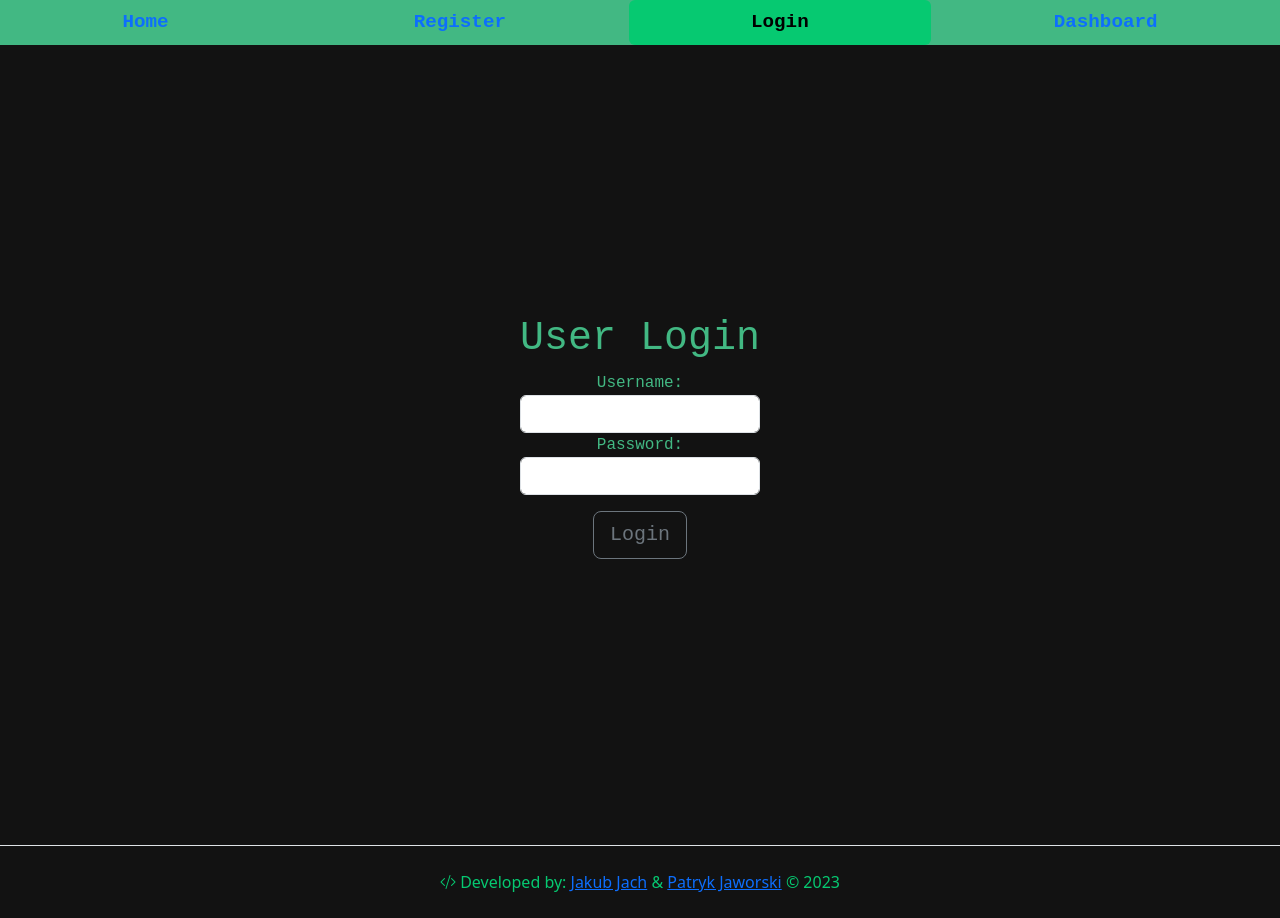
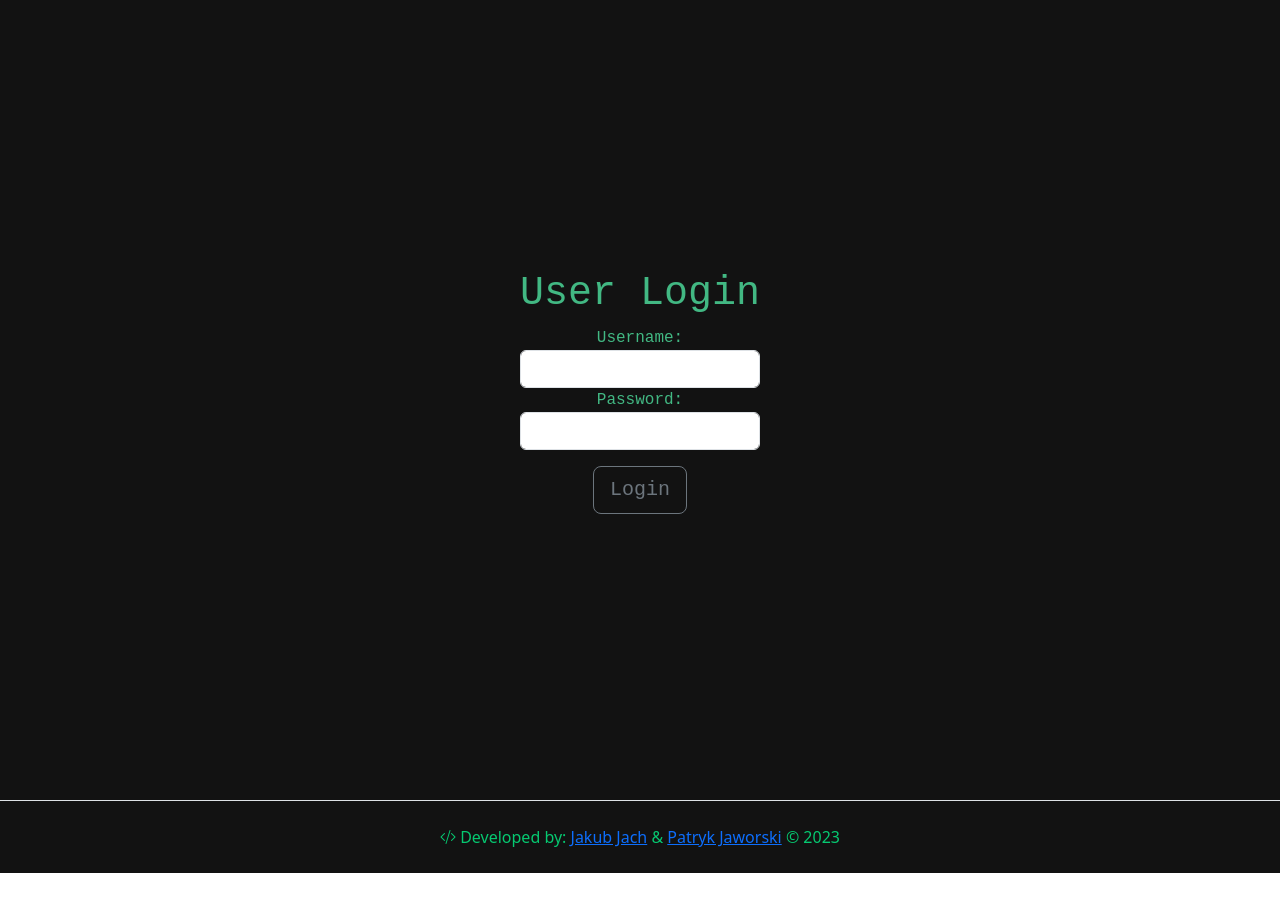
Before and after one commit to Kubalak/BAI_PRO, a Vue app in the folder frontend/: page /#/login in a window 1280 px wide. After the commit the page ends 873 px from the top, so only its background shows below. Built offline with nearby package versions, Linux system fonts and the light colour scheme; no server answers; what vue-cookies would draw is missing.

Commit message:
Wy- Usunięcie headera

```diff
--- a/frontend/src/App.vue
+++ b/frontend/src/App.vue
@@ -2,10 +2,7 @@
 import Footer from './components/Footer.vue';
 </script>
 
-<template>
-  <div>
-    <div>
-      <ul class="nav nav-pills nav-fill nav-css">
+<!--ul class="nav nav-pills nav-fill nav-css">
       <li class="nav-item">
         <router-link to="/" class="nav-link" active-class="active"><i></i>Home</router-link>
       </li>
@@ -18,8 +15,10 @@ import Footer from './components/Footer.vue';
       <li class="nav-item">
         <router-link to="/dashboard" class="nav-link" active-class="active"><i></i>Dashboard</router-link>
       </li>
-      </ul>
-    </div>
+</ul-->
+
+<template>
+  <div>
     <router-view></router-view>
     <Footer></Footer>
   </div>
--- a/frontend/src/pages/Login.vue
+++ b/frontend/src/pages/Login.vue
@@ -1,5 +1,5 @@
 <template>
-    <div class="d-flex justify-content-center align-items-center text-center vh-100 registerForm">
+    <div class="d-flex justify-content-center min-vh-100 align-items-center text-center registerForm">
     <form @submit.prevent="submitForm" class="container-mt5">
         <h1>User Login</h1>
         <div class="form-group">
```
Lines whose indentation alone changed are shown as unchanged.
